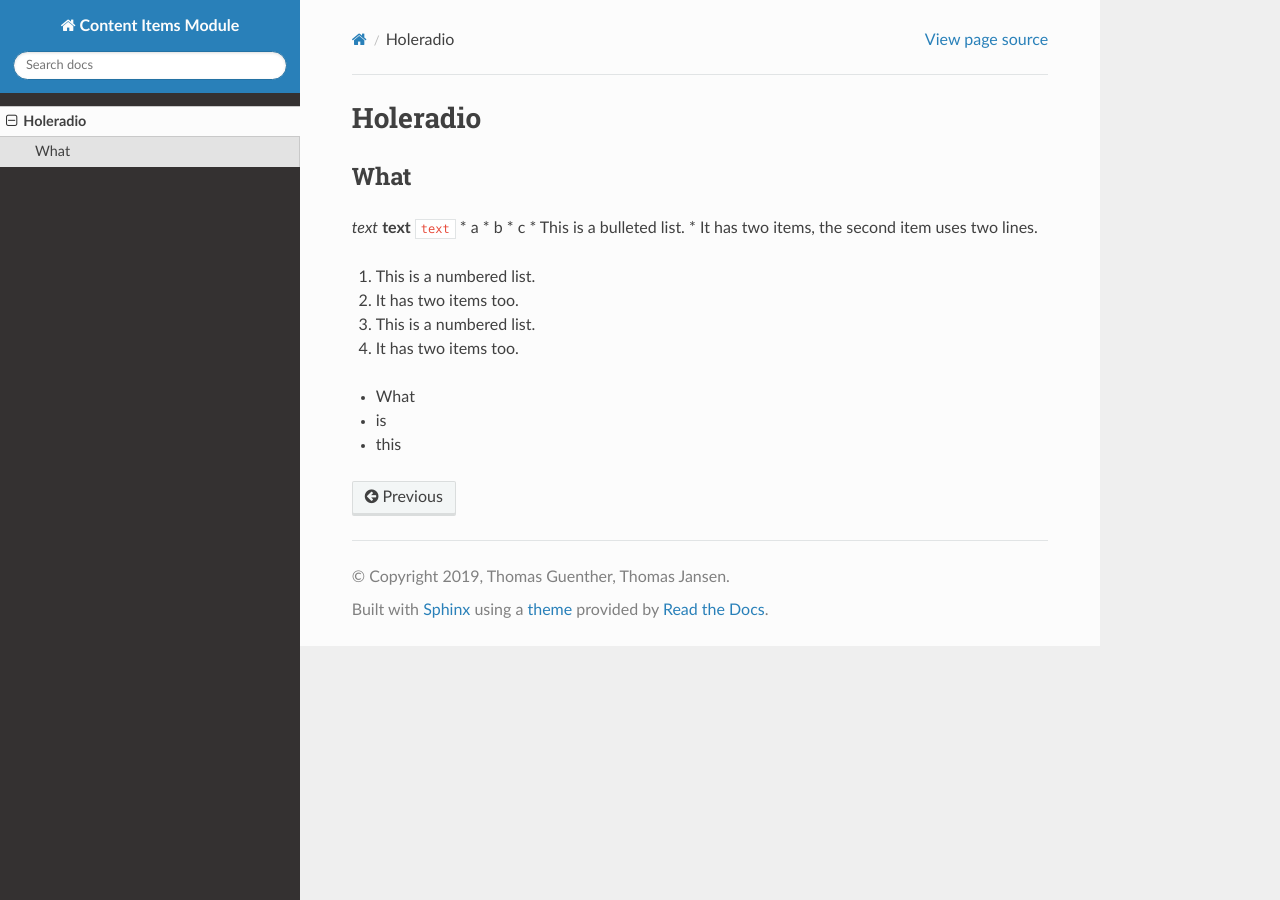
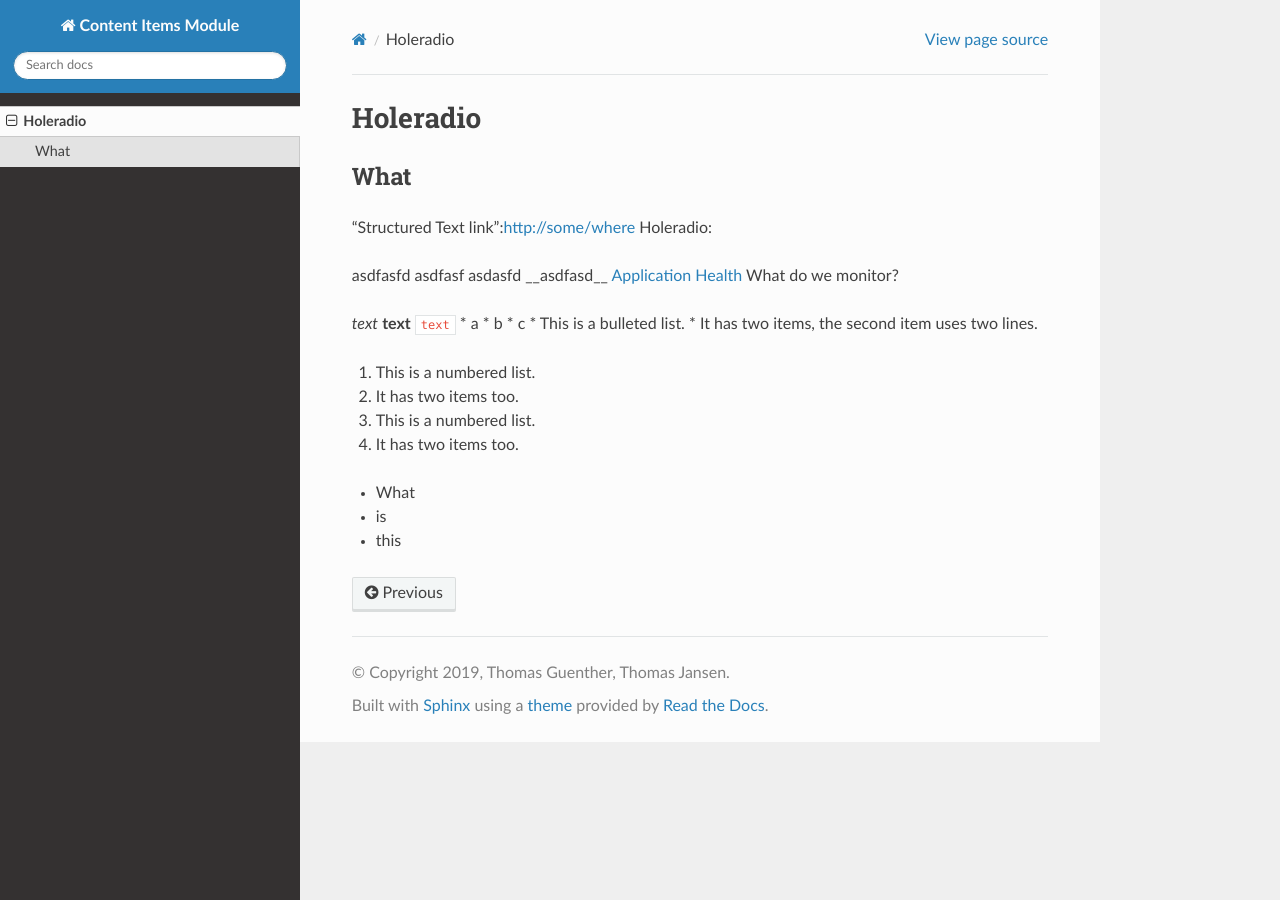
Before and after one commit to hnm/ci, a Sphinx documentation site: the page built from docs/test.rst, in a window 1280 px wide. Built offline with Sphinx 7.4.7 and the Read the Docs theme 2.0.0, drawn with Linux system fonts in a browser that asks for light colours.

Commit message:
Update test.rst

```diff
--- a/docs/test.rst
+++ b/docs/test.rst
@@ -1,9 +1,19 @@
 Holeradio
 =========
 
+
+
 What
 ^^^^
+"Structured Text link":http://some/where
+Holeradio::
 
+asdfasfd
+asdfasf
+asdasfd
+__asdfasd__
+`Application Health <https://docs.openshift.com/enterprise/latest/dev_guide/application_health.html>`__
+What do we monitor?
 
 *text*
 **text**
```
